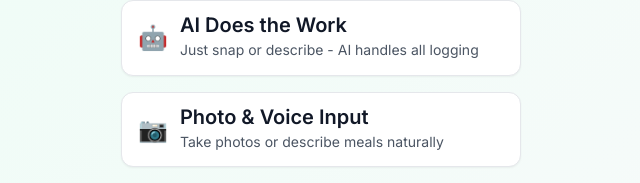
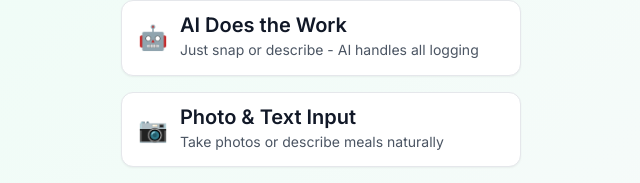
Before and after one commit to awesel/andrew-tracker, a React (Vite) app: page / in a window 1280 px wide. Shown: the part 344-527 px from the top of the page, without its empty margins (319-959 px from the left). Built offline with nearby package versions, Linux system fonts and the light colour scheme; no server answers.

Commit message:
Correction

```diff
--- a/src/Auth.tsx
+++ b/src/Auth.tsx
@@ -167,7 +167,7 @@ export function Auth() {
                 <div className="card-body flex flex-row items-center gap-3">
                   <div className="text-2xl">📷</div>
                   <div className="text-left">
-                    <h3 className="font-semibold text-gray-900">Photo & Voice Input</h3>
+                    <h3 className="font-semibold text-gray-900">Photo & Text Input</h3>
                     <p className="text-sm text-gray-600">Take photos or describe meals naturally</p>
                   </div>
                 </div>
```
